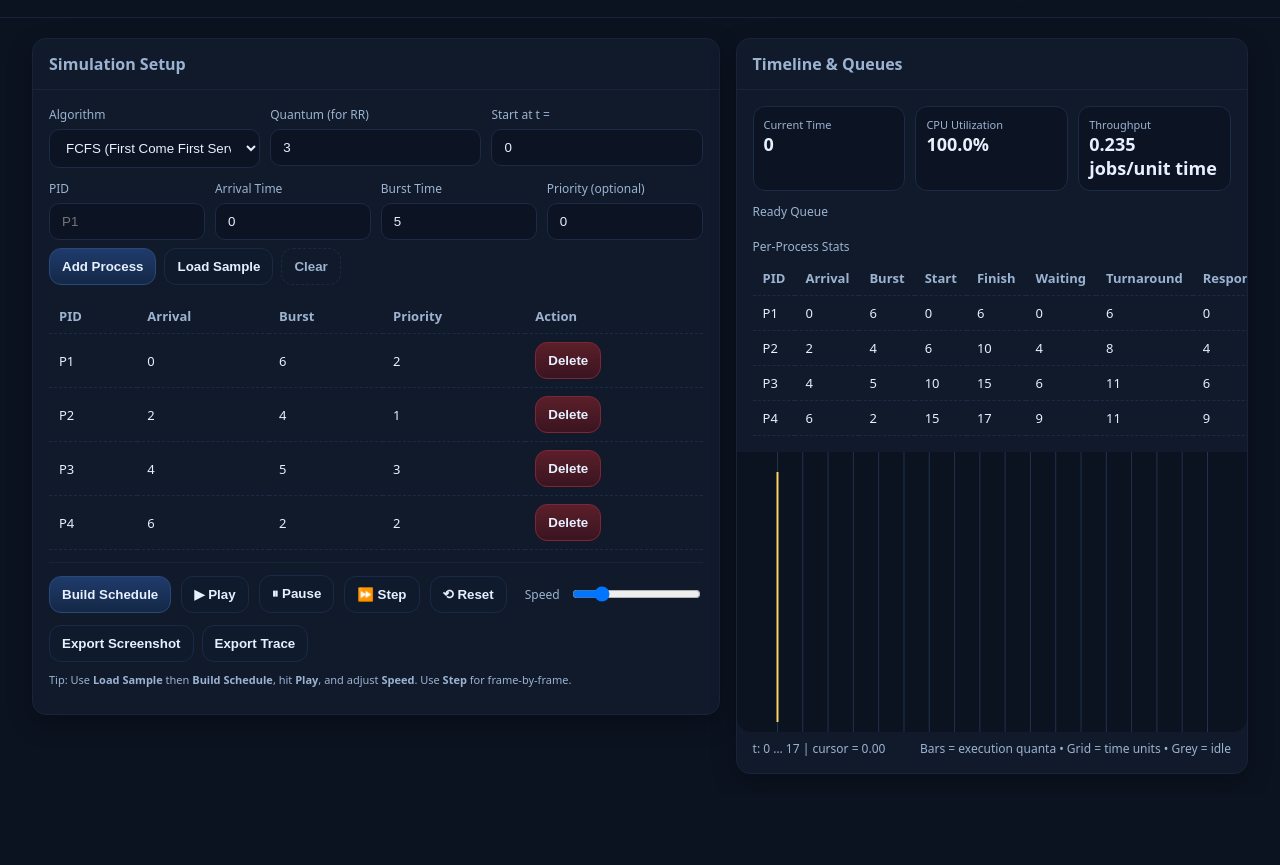
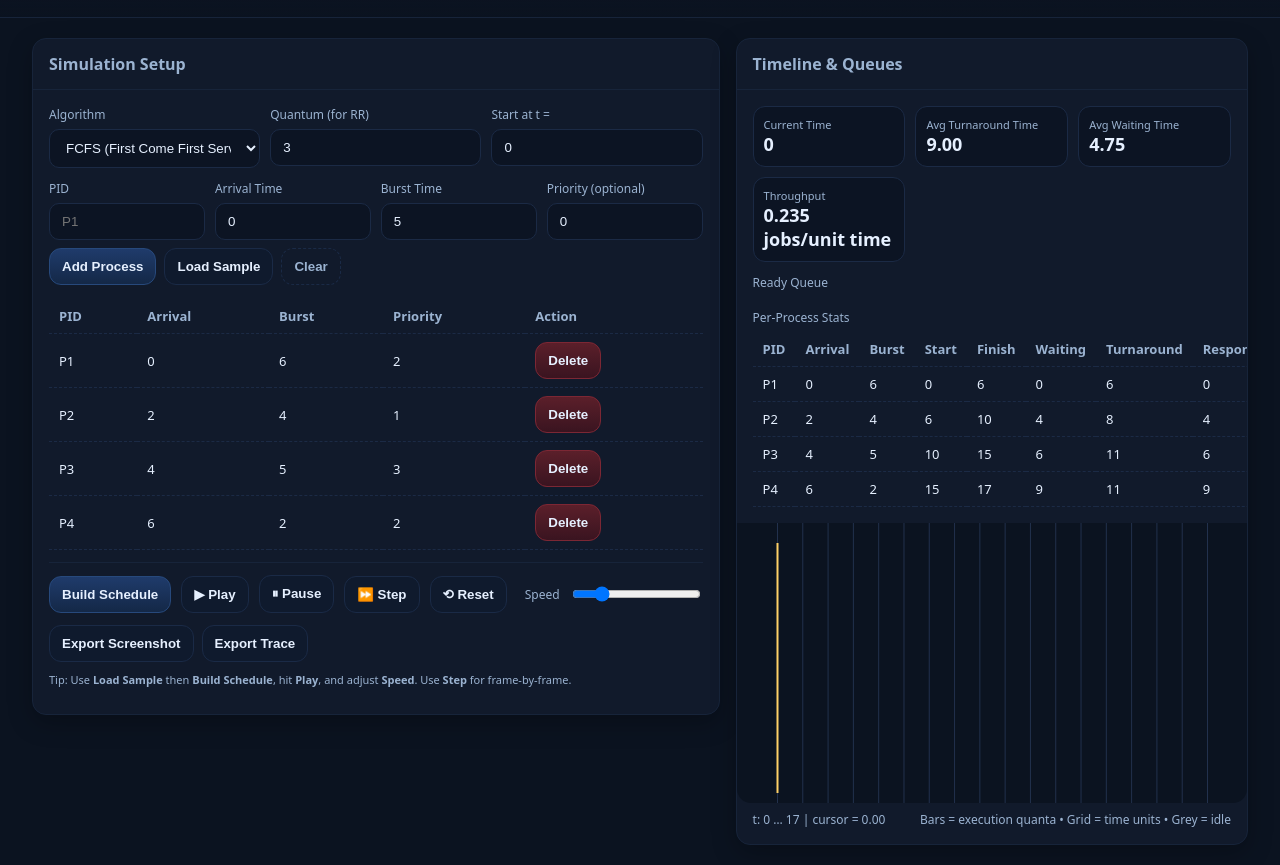
Before and after one commit to TaherPanbiharwala/cpu-scheduling-visualizer, a plain HTML site: page index.html in a window 1280 px wide. Shown: the part 78-943 px from the top of the page. Before the commit the page ends 872 px from the top, so only its background shows below. Drawn offline with Linux system fonts and the light colour scheme.

Commit message:
updated code

```diff
--- a/index.html
+++ b/index.html
@@ -131,8 +131,12 @@
             <div class="v" id="curTime">0</div>
           </div>
           <div class="stat">
-            <div class="k">CPU Utilization</div>
-            <div class="v" id="cpuUtil">–</div>
+            <div class="k">Avg Turnaround Time</div>
+            <div class="v" id="avgTAT">–</div>
+          </div>
+          <div class="stat">
+            <div class="k">Avg Waiting Time</div>
+            <div class="v" id="avgWT">–</div>
           </div>
           <div class="stat">
             <div class="k">Throughput</div>
--- a/script.js
+++ b/script.js
@@ -212,7 +212,7 @@ function computeStatsFromTimeline() {
   const firstStart = {}, finish = {}, burst = {}, arrival = {};
   state.procs.forEach(p => { burst[p.pid] = p.burst; arrival[p.pid] = p.arrival; });
 
-  // Extract start and finish times from timeline
+  // Extract first start and finish times from the built timeline
   for (const seg of state.timeline) {
     if (!seg.pid) continue;
     if (!(seg.pid in firstStart)) firstStart[seg.pid] = seg.start;
@@ -234,13 +234,26 @@ function computeStatsFromTimeline() {
     if (st.start != null) st.resp = st.start - arr; // Response Time = Start - Arrival
   });
 
-  // CPU Utilization & Throughput
-  const busy = state.timeline.reduce((a, seg) => a + (seg.pid ? (seg.end - seg.start) : 0), 0);
-  const total = (state.tEnd - state.t0) || 1;
-  const util = busy / total;
+  // ------- NEW: Averages -------
+  const all = Object.values(state.stats);
+  const n = all.length || 1;
 
-  $('#cpuUtil').textContent = (util * 100).toFixed(1) + '%';
-  $('#throughput').textContent = (Object.keys(state.stats).length / total).toFixed(3) + ' jobs/unit time';
+  // Sum over all processes (they should all be finished after schedule build)
+  const sumTat = all.reduce((s, p) => s + (Number.isFinite(p.tat) ? p.tat : 0), 0);
+  const sumWait = all.reduce((s, p) => s + (Number.isFinite(p.waiting) ? p.waiting : 0), 0);
+
+  const avgTat = sumTat / n;
+  const avgWait = sumWait / n;
+
+  // Display averages
+  $('#avgTAT').textContent = avgTat.toFixed(2);
+  $('#avgWT').textContent  = avgWait.toFixed(2);
+
+  // Keep throughput (jobs per unit time)
+  const totalSpan = (state.tEnd - state.t0) || 1;
+  $('#throughput').textContent = (n / totalSpan).toFixed(3) + ' jobs/unit time';
+
+  // Removed: CPU Utilization calculation and DOM update
 }
 
 // =========================================================
```
Also changed, not shown: 1 other file.
